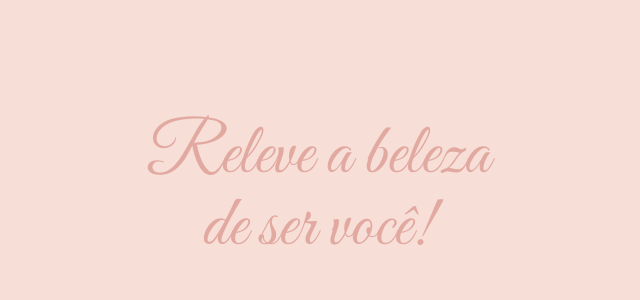
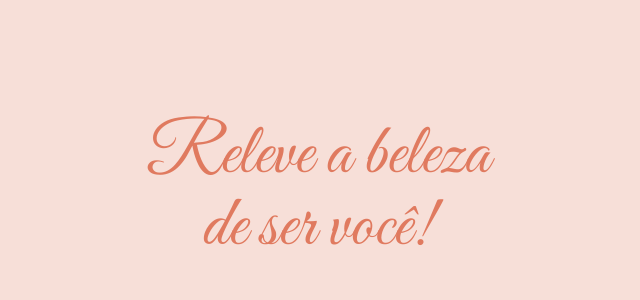
Before and after one commit to joaodepaulojp/beauty-salon-project, a Next.js app: page / in a window 1280 px wide. Shown: the top 300 px of the page, without its empty margins (322-962 px from the left). Built offline with nearby package versions, Linux system fonts and the light colour scheme.

Commit message:
chore: update globals.css

```diff
--- a/app/globals.css
+++ b/app/globals.css
@@ -1,13 +1,63 @@
 @import "tailwindcss";
 @import url("https://fonts.googleapis.com/css2?family=Great+Vibes&family=Montserrat:wght@300;400;500;600;700&display=swap");
+@import "tw-animate-css";
+
+@custom-variant dark (&:is(.dark *));
 
 :root {
-  --background: #f7dfd8; /* base suave */
-  --foreground: #2e2e2e; /* texto */
-  --primary: #e2a9a1; /* rosa elegante */
-  --secondary: #d8b6a4; /* nude/bege */
-  --accent: #c9a227; /* dourado sofisticado */
-  --muted: #f2eceb; /* neutro */
+  --primary: oklch(0.205 0 0);
+  --secondary: oklch(0.97 0 0);
+  --accent: oklch(0.97 0 0);
+  --muted: oklch(0.97 0 0);
+  --radius: 0.625rem;
+  --background: oklch(1 0 0);
+  --foreground: oklch(0.145 0 0);
+  --card: oklch(1 0 0);
+  --card-foreground: oklch(0.145 0 0);
+  --popover: oklch(1 0 0);
+  --popover-foreground: oklch(0.145 0 0);
+  --primary-foreground: oklch(0.985 0 0);
+  --secondary-foreground: oklch(0.205 0 0);
+  --muted-foreground: oklch(0.556 0 0);
+  --accent-foreground: oklch(0.205 0 0);
+  --destructive: oklch(0.577 0.245 27.325);
+  --border: oklch(0.922 0 0);
+  --input: oklch(0.922 0 0);
+  --ring: oklch(0.708 0 0);
+  --chart-1: oklch(0.646 0.222 41.116);
+  --chart-2: oklch(0.6 0.118 184.704);
+  --chart-3: oklch(0.398 0.07 227.392);
+  --chart-4: oklch(0.828 0.189 84.429);
+  --chart-5: oklch(0.769 0.188 70.08);
+  --sidebar: oklch(0.985 0 0);
+  --sidebar-foreground: oklch(0.145 0 0);
+  --sidebar-primary: oklch(0.205 0 0);
+  --sidebar-primary-foreground: oklch(0.985 0 0);
+  --sidebar-accent: oklch(0.97 0 0);
+  --sidebar-accent-foreground: oklch(0.205 0 0);
+  --sidebar-border: oklch(0.922 0 0);
+  --sidebar-ring: oklch(0.708 0 0);
+}
+
+/* ============================
+   Tema Peach
+============================ */
+.theme-peach {
+  --background: #f7dfd8; /* fundo principal */
+  --foreground: #2d2d2d; /* textos, ícones */
+  --card: #f2b8a0; /* boxes, cards */
+  --card-foreground: #2d2d2d; /* texto dentro dos cards */
+  --primary: #e07a5f; /* botões, CTA */
+  --primary-foreground: #ffffff; /* texto dos botões */
+  --secondary: #8e4d68; /* detalhes, hover, links */
+  --secondary-foreground: #ffffff; /* texto em destaque secundário */
+  --accent: #e07a5f; /* destaque extra */
+  --accent-foreground: #ffffff; /* texto do destaque */
+  --muted: #ffffff; /* divisores, linhas suaves */
+  --muted-foreground: #2d2d2d; /* texto neutro secundário */
+  --border: #f2b8a0; /* bordas suaves */
+  --input: #ffffff; /* fundo inputs */
+  --ring: #e07a5f; /* foco, outlines */
 }
 
 @theme inline {
@@ -20,11 +70,38 @@
 
   --font-title: "Great Vibes", cursive;
   --font-sans: "Montserrat", sans-serif;
+  --color-sidebar-ring: var(--sidebar-ring);
+  --color-sidebar-border: var(--sidebar-border);
+  --color-sidebar-accent-foreground: var(--sidebar-accent-foreground);
+  --color-sidebar-accent: var(--sidebar-accent);
+  --color-sidebar-primary-foreground: var(--sidebar-primary-foreground);
+  --color-sidebar-primary: var(--sidebar-primary);
+  --color-sidebar-foreground: var(--sidebar-foreground);
+  --color-sidebar: var(--sidebar);
+  --color-chart-5: var(--chart-5);
+  --color-chart-4: var(--chart-4);
+  --color-chart-3: var(--chart-3);
+  --color-chart-2: var(--chart-2);
+  --color-chart-1: var(--chart-1);
+  --color-ring: var(--ring);
+  --color-input: var(--input);
+  --color-border: var(--border);
+  --color-destructive: var(--destructive);
+  --color-accent-foreground: var(--accent-foreground);
+  --color-muted-foreground: var(--muted-foreground);
+  --color-secondary-foreground: var(--secondary-foreground);
+  --color-primary-foreground: var(--primary-foreground);
+  --color-popover-foreground: var(--popover-foreground);
+  --color-popover: var(--popover);
+  --color-card-foreground: var(--card-foreground);
+  --color-card: var(--card);
+  --radius-sm: calc(var(--radius) - 4px);
+  --radius-md: calc(var(--radius) - 2px);
+  --radius-lg: var(--radius);
+  --radius-xl: calc(var(--radius) + 4px);
 }
 
 body {
-  background: var(--background);
-  color: var(--foreground);
   font-family: var(--font-sans);
 }
 
@@ -42,3 +119,46 @@
 input {
   font-family: var(--font-sans);
 }
+
+.dark {
+  --background: oklch(0.145 0 0);
+  --foreground: oklch(0.985 0 0);
+  --card: oklch(0.205 0 0);
+  --card-foreground: oklch(0.985 0 0);
+  --popover: oklch(0.205 0 0);
+  --popover-foreground: oklch(0.985 0 0);
+  --primary: oklch(0.922 0 0);
+  --primary-foreground: oklch(0.205 0 0);
+  --secondary: oklch(0.269 0 0);
+  --secondary-foreground: oklch(0.985 0 0);
+  --muted: oklch(0.269 0 0);
+  --muted-foreground: oklch(0.708 0 0);
+  --accent: oklch(0.269 0 0);
+  --accent-foreground: oklch(0.985 0 0);
+  --destructive: oklch(0.704 0.191 22.216);
+  --border: oklch(1 0 0 / 10%);
+  --input: oklch(1 0 0 / 15%);
+  --ring: oklch(0.556 0 0);
+  --chart-1: oklch(0.488 0.243 264.376);
+  --chart-2: oklch(0.696 0.17 162.48);
+  --chart-3: oklch(0.769 0.188 70.08);
+  --chart-4: oklch(0.627 0.265 303.9);
+  --chart-5: oklch(0.645 0.246 16.439);
+  --sidebar: oklch(0.205 0 0);
+  --sidebar-foreground: oklch(0.985 0 0);
+  --sidebar-primary: oklch(0.488 0.243 264.376);
+  --sidebar-primary-foreground: oklch(0.985 0 0);
+  --sidebar-accent: oklch(0.269 0 0);
+  --sidebar-accent-foreground: oklch(0.985 0 0);
+  --sidebar-border: oklch(1 0 0 / 10%);
+  --sidebar-ring: oklch(0.556 0 0);
+}
+
+@layer base {
+  * {
+    @apply border-border outline-ring/50;
+  }
+  body {
+    @apply bg-background text-foreground;
+  }
+}
--- a/app/layout.tsx
+++ b/app/layout.tsx
@@ -26,7 +26,7 @@
   children: React.ReactNode;
 }>) {
   return (
-    <html lang="en" className="dark">
+    <html lang="en" className="theme-peach">
       <body
         className={`${greatVibes.variable} ${montserrat.variable} antialiased`}
       >
```
